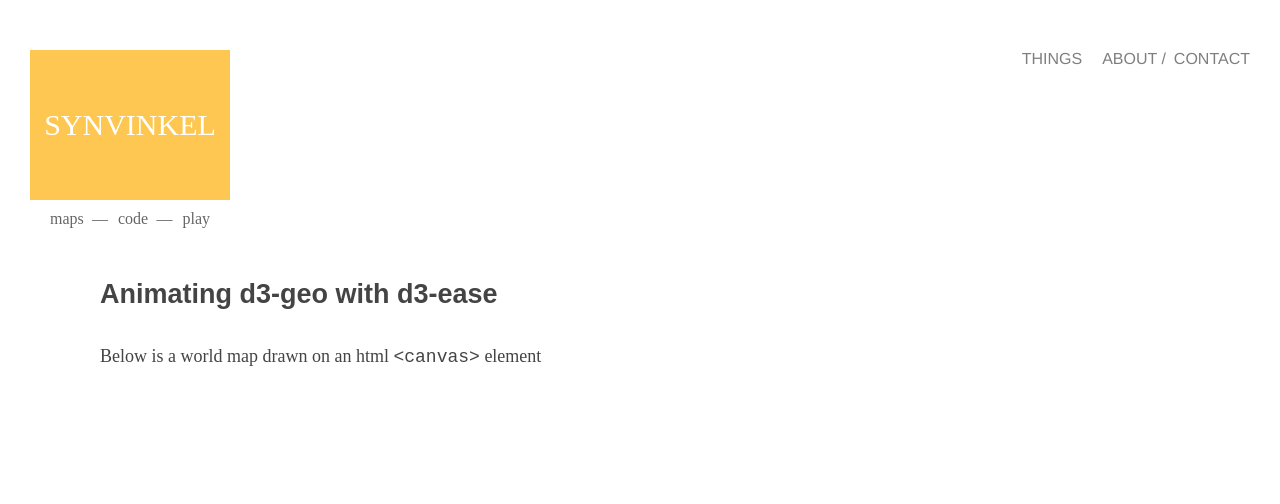
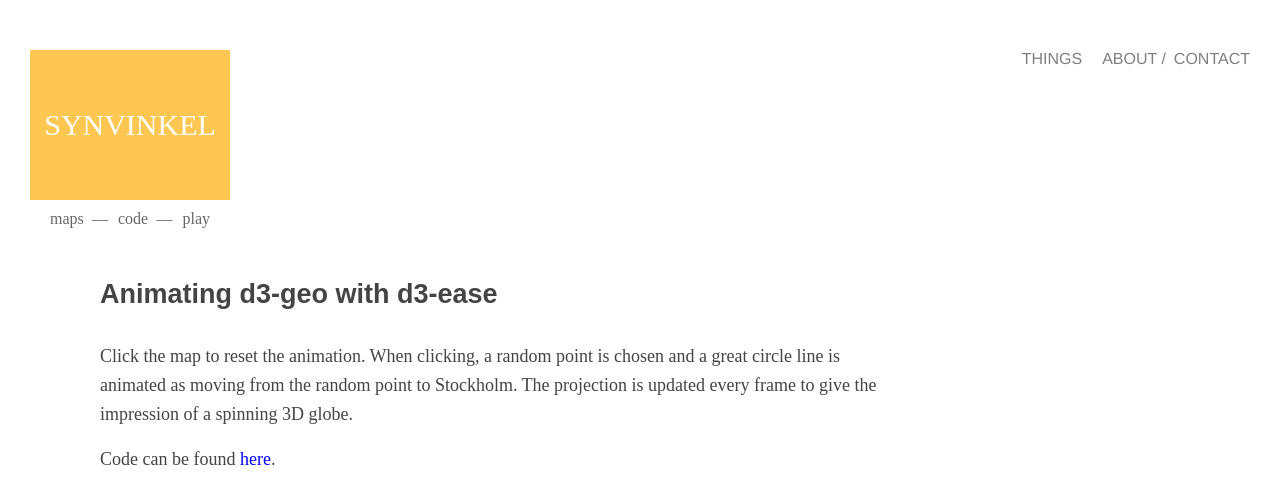
Before and after one commit to synvinkel/synvinkel-next, a Next.js app: page /code/geolines in a window 1280 px wide. Shown: the top 504 px of the page. Built offline with nearby package versions, Linux system fonts and the light colour scheme; no server answers.

Commit message:
description to geolines

```diff
--- a/components/code/geolines/index.js
+++ b/components/code/geolines/index.js
@@ -58,7 +58,7 @@ class App extends Component {
         this.startRot = 0
         this.nextRot = this.startRot
         this.rot = this.startRot
-        this.e = ease(this.easeDuration)
+        this.e = ease(0)
         this.projection.fitExtent([[50, 50], [width - 50, height - 50]], geojson)
 
         this.newPoint(geoInterpolate([145, -27], [15, 59]))
--- a/pages/code/geolines.js
+++ b/pages/code/geolines.js
@@ -2,6 +2,7 @@ import dynamic from 'next/dynamic'
 
 import Header from '../../components/Header'
 import withLayout from '../../components/Layout'
+import Md from '../../components/Md'
 
 const GeoLines = dynamic(() => import('../../components/code/geolines'), {
   loading: () => <p>Loading...</p>,
@@ -17,9 +18,15 @@ const Page = () => (
 
 
       <article>
-        <h1>Animating d3-geo with d3-ease</h1>
+        <Md source={`
+# Animating d3-geo with d3-ease
 
-        <p>Below is a world map drawn on an html <pre className="inline">{`<canvas>`}</pre> element</p>
+Click the map to reset the animation. When clicking, a random point is chosen and a great circle line is animated as moving from the random point to Stockholm.
+The projection is updated every frame to give the impression of a spinning 3D globe.
+
+Code can be found [here](https://github.com/synvinkel/synvinkel-next/blob/master/components/code/geolines/index.js).
+
+        `} />
 
         <div className="canvascontainer">
           <GeoLines />
@@ -35,6 +42,7 @@ const Page = () => (
         display: flex;
         justify-content: center;
         width: 100%;
+        cursor: pointer;
       }
 
       pre.inline {
```
